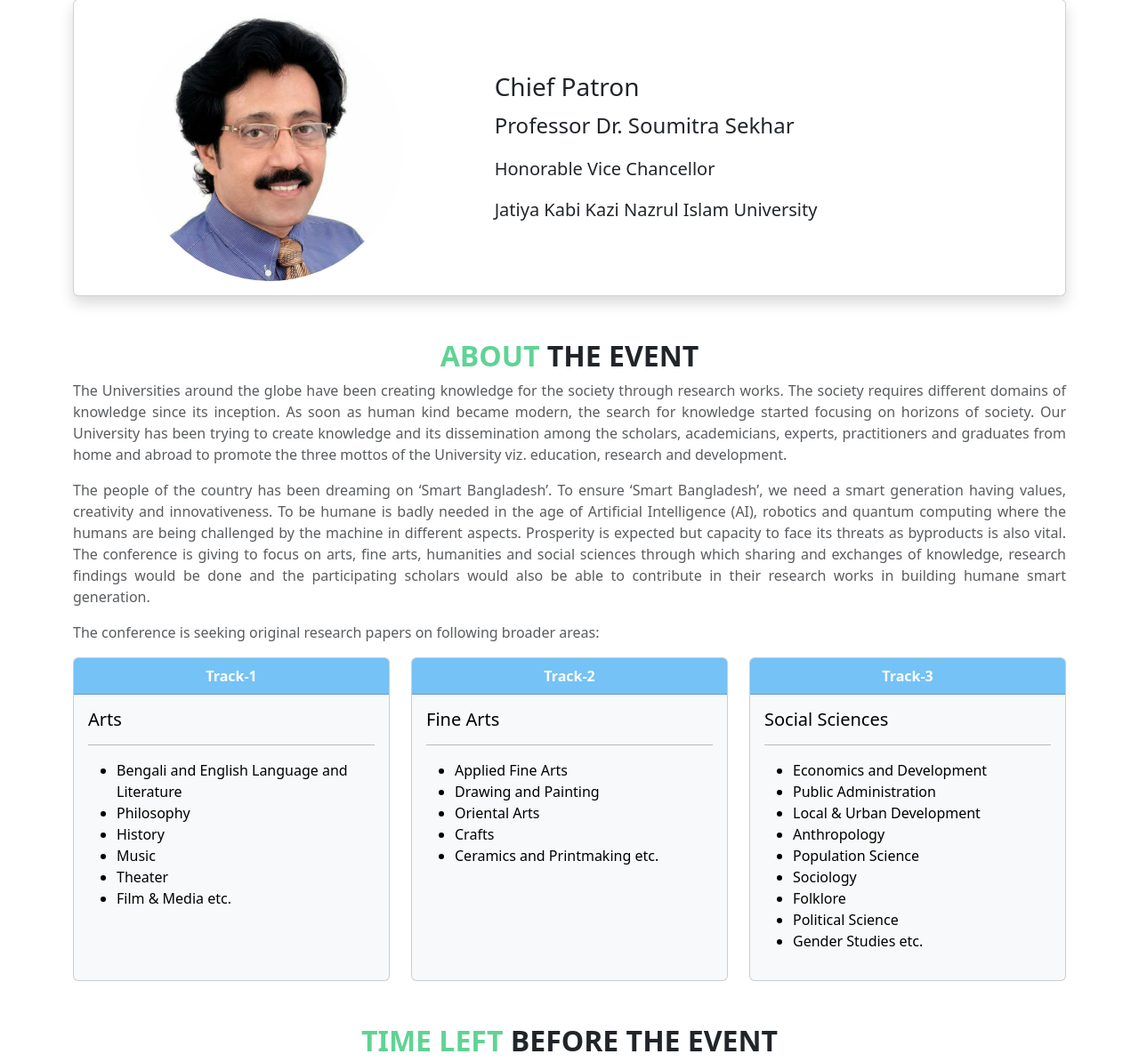
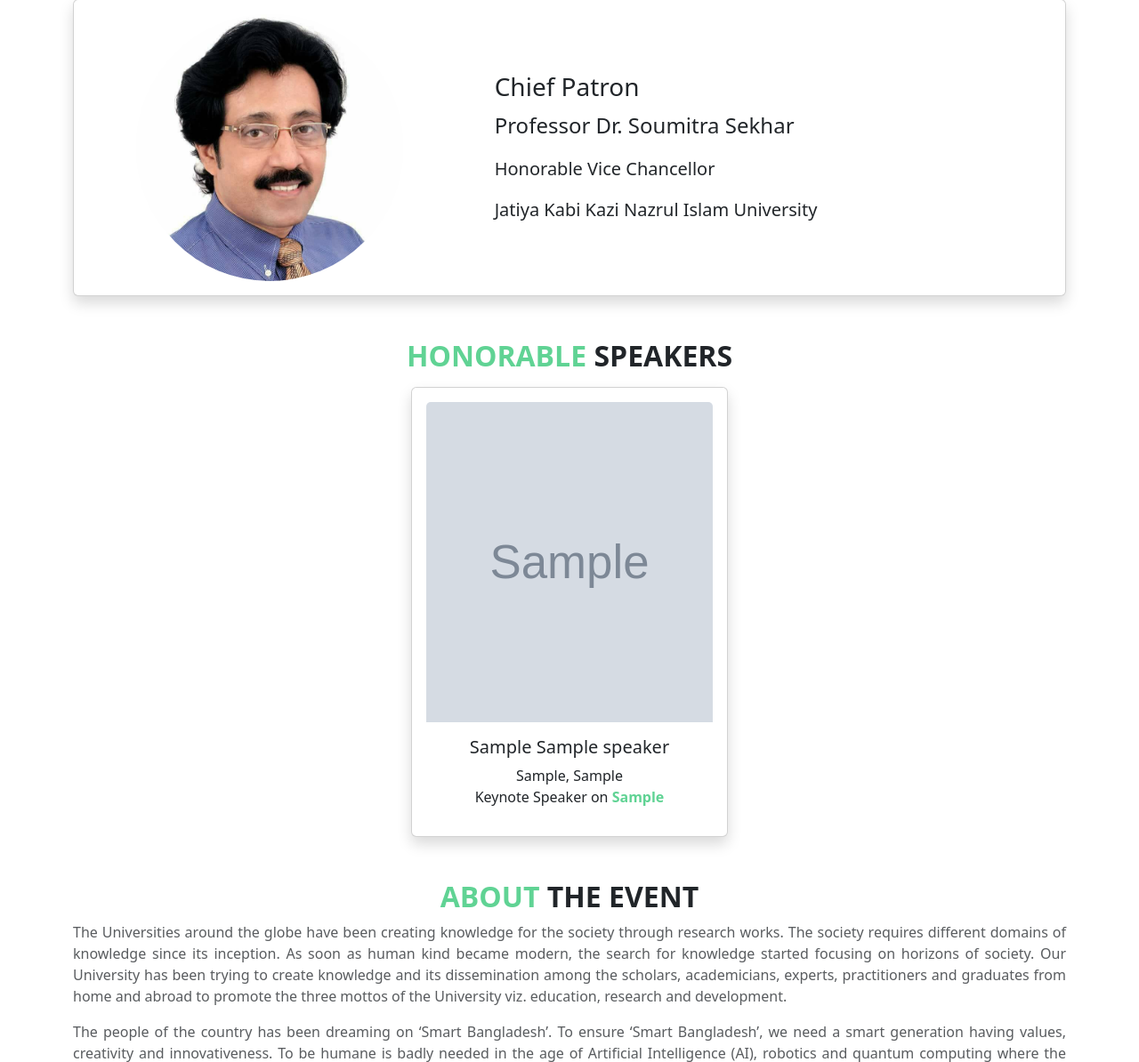
Before and after one commit to rakib8799/jkkniu_conference_24, a PHP site: page /jkkniu_conference/ in a window 1280 px wide. Shown: the part 847-2041 px from the top of the page at 89% size. Run offline with PHP 8.4, Linux system fonts and the light colour scheme; data comes from the database, SQL or seed files in the repository; tables that the repository leaves empty hold one stand-in row (values such as "Sample post"); grey boxes marked "Sample" are stand-in pictures; data that the repository does not hold is empty; some libraries are stand-ins or nearby versions.

Commit message:
14 December, 2023

```diff
--- a/admin/view_speaker_details.php
+++ b/admin/view_speaker_details.php
@@ -12,9 +12,10 @@
                             <th>Name</th>
                             <th>University</th>
                             <th>Designation</th>
+                            <th>Position</th>
                             <th>Topic</th>
                             <th>Country</th>
-                            <th>Email</th>
+                            <!-- <th>Email</th> -->
                             <th>Image</th>
                             <th>Edit</th>
                             <th>Delete</th>
@@ -34,9 +35,10 @@
                                     <td><?php echo $speaker_name ?></td>
                                     <td><?php echo $speaker_university ?></td>
                                     <td><?php echo $speaker_designation ?></td>
+                                    <td><?php echo $speaker_position ?></td>
                                     <td><?php echo $speaker_topic ?></td>
                                     <td><?php echo $speaker_country ?></td>
-                                    <td><?php echo $speaker_email ?></td>
+                                    <!-- <td><?php echo $speaker_email ?></td> -->
                                     <td><img src="../Images/speaker_images/<?php echo $row['speaker_image'] ?>" width='50px' height='50px'></td>
                                     <td>
                                         <a href="edit_speaker_details.php?speaker_id=<?php echo $speaker_id ?>" class="btn btn-primary">Edit</a>
--- a/important_dates.php
+++ b/important_dates.php
@@ -31,9 +31,10 @@
                         <?php
                         $date_format = date("Y-m-d", strtotime($date));
                         $date_now = date("Y-m-d");
+                        $date_f = date("d F, Y", strtotime($date));
                         if (strtotime($date_format) > strtotime($date_now)) {
                         ?>
-                            <p class="card-text fw-bold fs-5"><?php echo $date; ?></p>
+                            <p class="card-text fw-bold fs-5"><?php echo $date_f; ?></p>
                         <?php
                         } else {
                         ?>
--- a/index.php
+++ b/index.php
@@ -17,6 +17,11 @@
     <section class="HomepageSection mt-5" id="ChiefPatron">
         <?php include_once('chief_patron.php') ?>
     </section>
+
+    <section class="HomepageSection mt-5 text-center" id="Speakers">
+        <?php include_once('speakers.php') ?>
+    </section>
+
     <section class="HomepageSection mt-5" id="AboutEvent">
         <?php include_once('about_event.php') ?>
     </section>
--- a/linker.php
+++ b/linker.php
@@ -9,10 +9,12 @@
     <Link rel="icon" type="image/x-icon" href="Images/favicon.ico">
 
     <link href="https://cdn.jsdelivr.net/npm/bootstrap@5.3.0-alpha1/dist/css/bootstrap.min.css" rel="stylesheet" integrity="sha384-GLhlTQ8iRABdZLl6O3oVMWSktQOp6b7In1Zl3/Jr59b6EGGoI1aFkw7cmDA6j6gD" crossorigin="anonymous">
-    <link rel="stylesheet" href="style.css">
+
     <!-- Here is the AOS CSS file  -->
     <link href="https://unpkg.com/aos@2.3.1/dist/aos.css" rel="stylesheet">
     <Link rel="stylesheet" href="https://cdnjs.cloudflare.com/ajax/libs/font-awesome/6.2.1/css/all.min.css" integrity="sha512-MV7K8+y+gLIBoVD59lQIYicR65iaqukzvf/nwasF0nqhPay5w/9lJmVM2hMDcnK1OnMGCdVK+iQrJ7lzPJQd1w==" crossorigin="anonymous" referrerpolicy="no-referrer">
 
+    <link rel="stylesheet" href="style.css">
+
     <title>JKKNIU ICHSS CONFERENCE-24</title>
 </head>
--- a/speakers.php
+++ b/speakers.php
@@ -1,5 +1,5 @@
 <h2 class="text-uppercase fw-bold text-center" data-aos="fade-up"><span class="secondary_color">Honorable </span>Speakers</h2>
-<p class="fw-bold text-center text-danger fs-3">Yet to be published</p>
+<!-- <p class="fw-bold text-center text-danger fs-3">Yet to be published</p> -->
 
 <div class="container mt-3 " data-aos="fade-up-right">
     <?php
@@ -7,46 +7,25 @@
     $run_select_from_new_paper = mysqli_query($conn, $select_from_new_paper);
     if (mysqli_num_rows($run_select_from_new_paper) > 0) {
     ?>
-        <div class="row row-cols-1 row-cols-md-4 g-4 d-flex justify-content-center" style="min-height:70vh;">
+        <div class="row d-flex justify-content-center" style="min-height:40vh;">
             <?php
             while ($row = mysqli_fetch_assoc($run_select_from_new_paper)) {
                 extract($row);
             ?>
+
                 <div class="col-md-4">
-                    <div class="card speaker_hover our-team" style="height:100%">
+                    <div class="card speaker_hover our-team shadow p-3 rounded" style="height:100%;">
                         <div class="picture">
-                            <img src="Images/speaker_images/<?php echo $speaker_image ?>" class="card-img-top" alt="..." style="height:40vh;object-fit:contain;background:white;">
+                            <img src="Images/speaker_images/<?php echo $speaker_image ?>" class="card-img-top" alt="speaker" style="height:45vh;">
                         </div>
                         <div class="card-body">
-                            <h5 class="card-title primary_color"><?php echo $speaker_name ?></h5>
-                            <p class="card-text"><?php echo $speaker_university ?>, <?php echo $speaker_country ?><br>
-                                Speaking on<br> <b class="secondary_color"><?php echo $speaker_topic ?></b></p>
+                            <h5 class="card-title"><?php echo $speaker_designation ?> <?php echo $speaker_name ?></h5>
+                            <h6><?php echo $speaker_position; ?></h6>
+                            <p class="card-text"><?php echo $speaker_university ?>, <?php echo $speaker_country ?> <br />
+                                Keynote Speaker on <b class="secondary_color"><?php echo $speaker_topic ?></b></p>
                         </div>
-                        <ul class="social">
-                            <li>
-                                <a class="facebook" href="#fb">
-                                    <i class="fab fa-facebook"></i>
-                                </a>
-                            </li>
-                            <li>
-                                <a class="twitter" href="#twitter">
-                                    <i class="fab fa-twitter"></i>
-                                </a>
-                            </li>
-                            <!-- <li>
-                                <a class="dribbble" href="#dribble">
-                                    <i class="fab fa-dribbble"></i>
-                                </a>
-                            </li> -->
-                            <li>
-                                <a class="linkedin" href="#linkedin">
-                                    <i class="fab fa-linkedin-in"></i>
-                                </a>
-                            </li>
-                        </ul>
                     </div>
                 </div>
-
             <?php
             }
             ?>
```
Also changed, not shown: admin/add_speaker_details.php (+9 -5 lines), admin/edit_speaker_details.php (+13 -9 lines), Images/speaker_images/657b237f5f591.jpeg (added), Images/speaker_images/657b357302d6d.jpeg (added).
